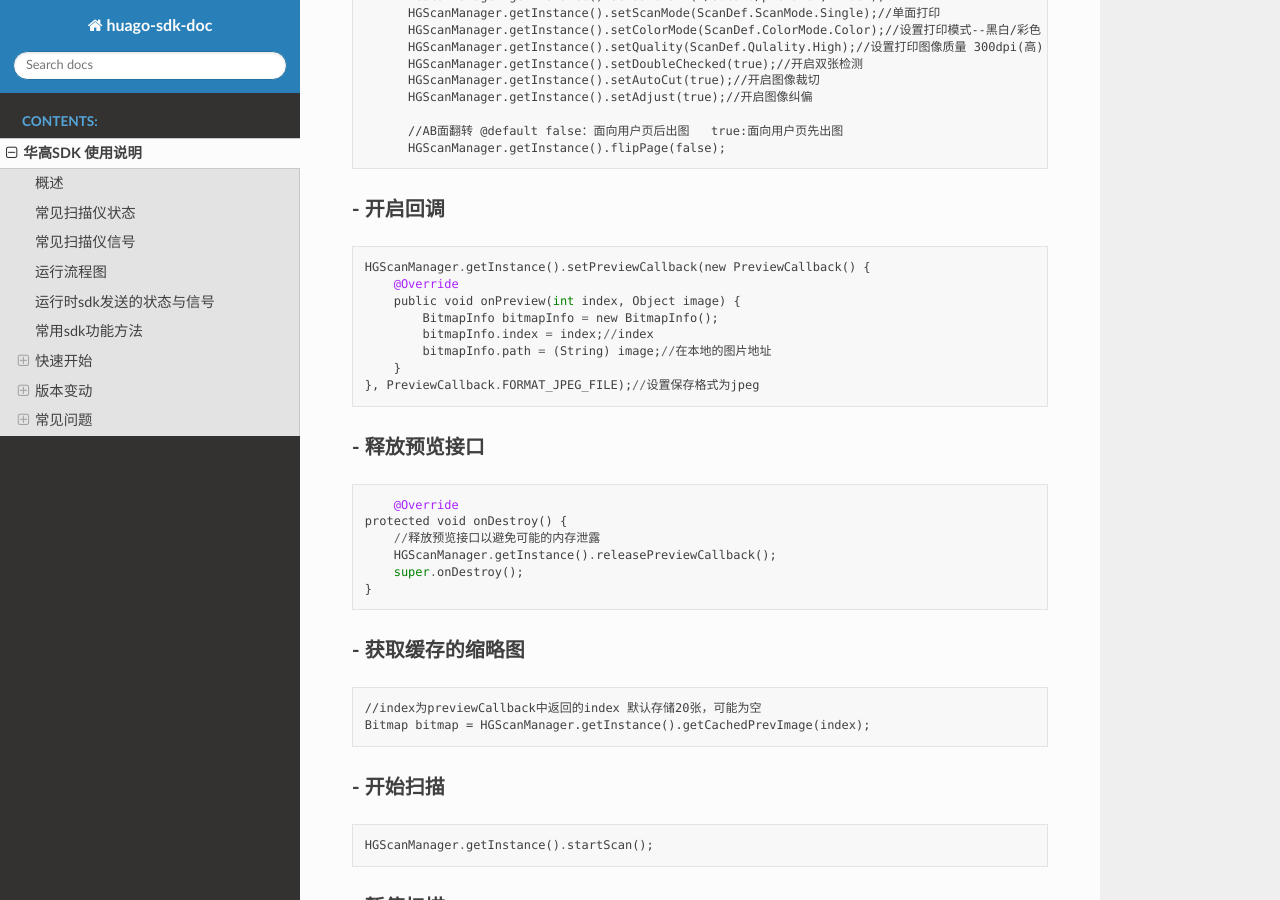
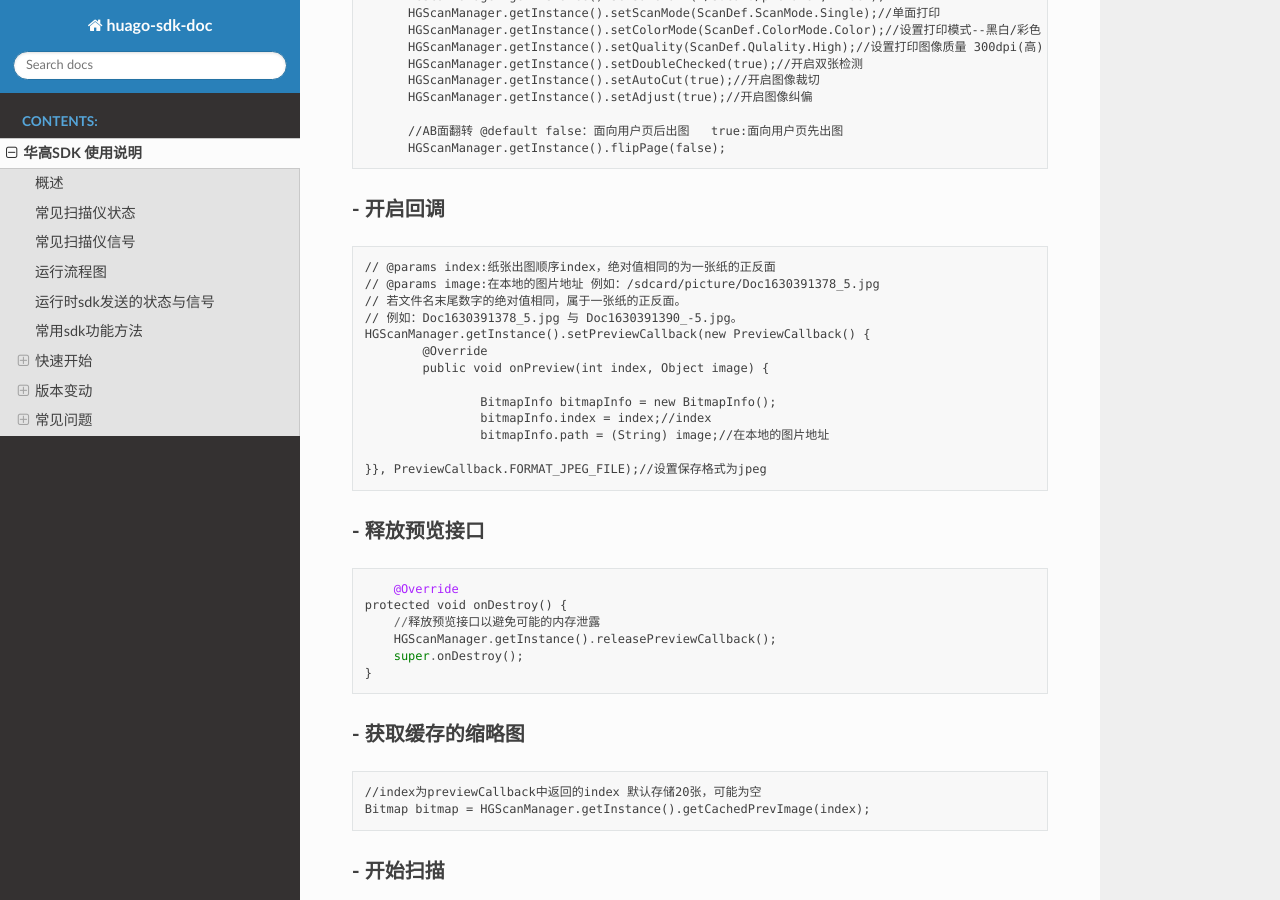
Before and after one commit to xjiangyan/huago-sdk, a Sphinx documentation site: the page built from source/sdk.rst, in a window 1280 px wide and 900 px high, scrolled down 6395 px. Built offline with Sphinx 7.4.7 and the Read the Docs theme 2.0.0, drawn with Linux system fonts in a browser that asks for light colours.

Commit message:
添加对图片扫描回调时图片命名规则的说明

```diff
--- a/source/sdk.rst
+++ b/source/sdk.rst
@@ -313,14 +313,20 @@ void setDpi																自定义dpi
 
 ::
 
+	// @params index:纸张出图顺序index，绝对值相同的为一张纸的正反面
+	// @params image:在本地的图片地址 例如：/sdcard/picture/Doc1630391378_5.jpg
+	// 若文件名末尾数字的绝对值相同，属于一张纸的正反面。
+	// 例如：Doc1630391378_5.jpg 与 Doc1630391390_-5.jpg。
 	HGScanManager.getInstance().setPreviewCallback(new PreviewCallback() {
-            @Override
-            public void onPreview(int index, Object image) {
-                BitmapInfo bitmapInfo = new BitmapInfo();
-                bitmapInfo.index = index;//index
-                bitmapInfo.path = (String) image;//在本地的图片地址
-            }
-        }, PreviewCallback.FORMAT_JPEG_FILE);//设置保存格式为jpeg
+		@Override
+		public void onPreview(int index, Object image) {
+
+			BitmapInfo bitmapInfo = new BitmapInfo();
+			bitmapInfo.index = index;//index
+			bitmapInfo.path = (String) image;//在本地的图片地址
+
+	}}, PreviewCallback.FORMAT_JPEG_FILE);//设置保存格式为jpeg
+
 
 --------------------
 - **释放预览接口**
```
